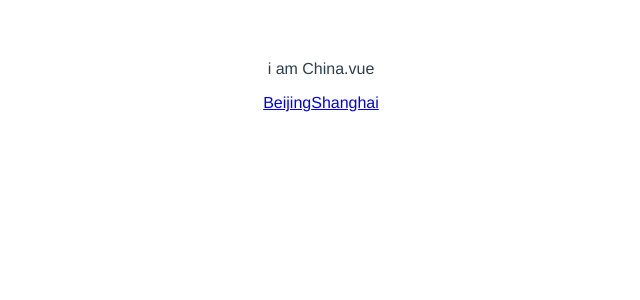
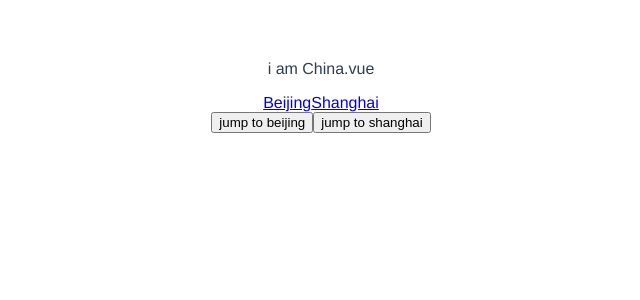
Before and after one commit to Supremeyh/mall, a Vue app in the folder demos/demo3/: page /china in a window 1280 px wide. Shown: the top 300 px of the page, without its empty margins (319-959 px from the left). Built offline with nearby package versions, Linux system fonts and the light colour scheme.

Commit message:
10.16 programmatic navigation

```diff
--- a/demos/demo3/package.json
+++ b/demos/demo3/package.json
@@ -5,7 +5,7 @@
   "author": "supremeyh <supremeyh@126.com>",
   "private": true,
   "scripts": {
-    "dev": "webpack-dev-server --inline --progress --config build/webpack.dev.conf.js",
+    "dev": "webpack-dev-server --inline --progress --hot --open --config build/webpack.dev.conf.js",
     "start": "npm run dev",
     "lint": "eslint --ext .js,.vue src",
     "build": "node build/build.js"
--- a/demos/demo3/src/router/index.js
+++ b/demos/demo3/src/router/index.js
@@ -23,7 +23,7 @@ export default new Router({
     },
     {
       path: '/china',
-      name: 'China',
+      name: 'china',
       component: China,
       children: [
         {
--- a/demos/demo3/src/views/nestedroutes/China.vue
+++ b/demos/demo3/src/views/nestedroutes/China.vue
@@ -3,12 +3,27 @@
         <p>i am China.vue</p>
         <router-link to="/china/beijing">Beijing</router-link>
         <router-link to="/china/shanghai">Shanghai</router-link>
+        <div>
+            <button @click="jumpPageBeijing">jump to beijing</button>
+            <button @click="jumpPageShanghai">jump to shanghai</button>
+        </div>
         <router-view></router-view>
     </div>
 </template>
 
 <script>
     export default{
-        name: 'China'
+        name: 'China',
+        methods: {
+            jumpPageBeijing(){
+                // this.$router.push('beijing')
+                this.$router.push({name: 'Beijing', params: {id: 123}})
+            },
+            jumpPageShanghai(){
+                // with query, name or whole path,  /china/shanghai?district=pudong
+                // this.$router.push({path: '/china/shanghai?district=pudong', query: {district: 'pudong'}})
+                this.$router.push({path: 'Shanghai', query: {district: 'pudong'}})
+            }
+        }
     }
 </script>
```
